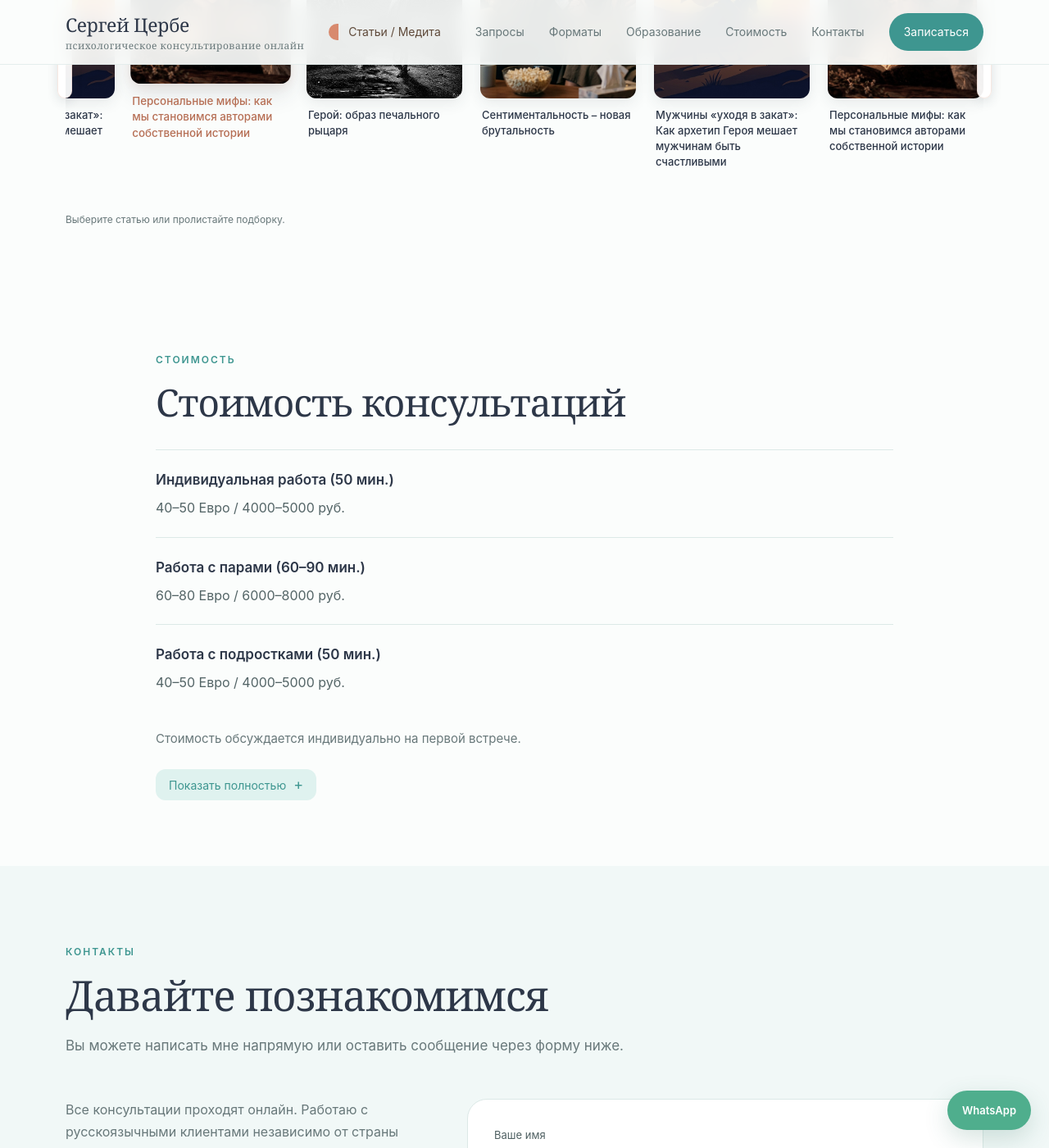
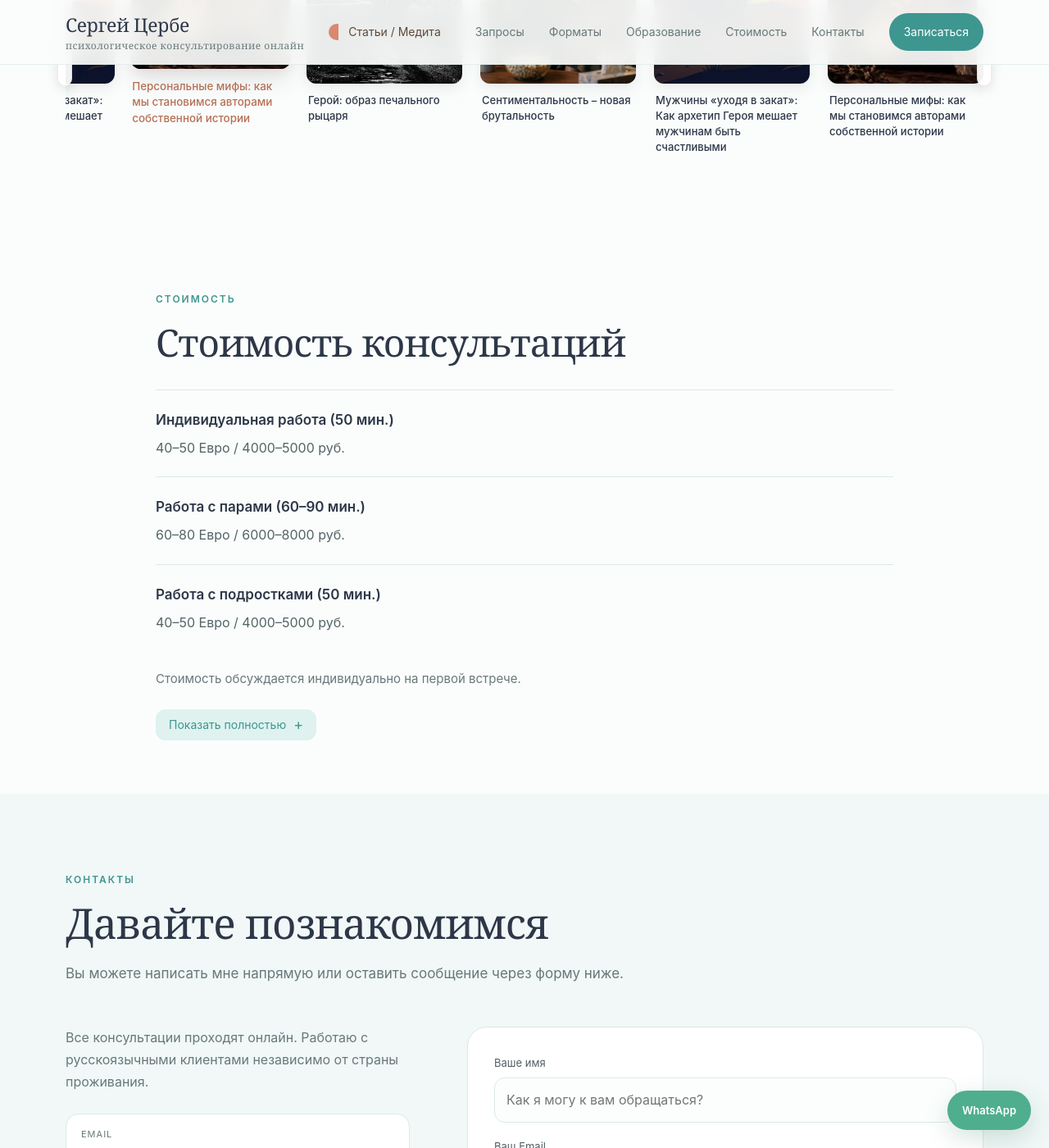
Before and after one commit to zerbe25-gif/zerbe25-gif.github.io, a Jekyll site: the page built from index.html, in a window 1280 px wide and 1400 px high, scrolled down 5366 px. Shown: the whole window at 82% size. Built offline with Jekyll 4.4.1, drawn with Linux system fonts in a browser that asks for light colours.

Commit message:
Update index.html

```diff
--- a/index.html
+++ b/index.html
@@ -951,7 +951,7 @@
 /* ================= PRICING ================= */
 
 .pricing-section {
-  padding: 80px 16px;
+  padding: 65px 12px;
 }
 
 .pricing-section .section-inner {
@@ -1306,7 +1306,7 @@
 /* ================= ARTICLE CAROUSEL ================= */
 
 .article-carousel-section {
-  padding: 45px 0 65px;
+  padding: 35px 0 55px;
   color: #2D3748;
 }
 
@@ -1326,7 +1326,7 @@
 
 .article-carousel {
   position: relative;
-  padding: 38px 0 20px;
+  padding: 30px 0 18px;
 }
 
 .article-carousel-viewport {
@@ -2125,9 +2125,6 @@
 
       </div>
 
-      <p class="article-carousel-hint">
-        Выберите статью или пролистайте подборку.
-      </p>
 
     {% else %}
       <p class="article-carousel-empty">
```
